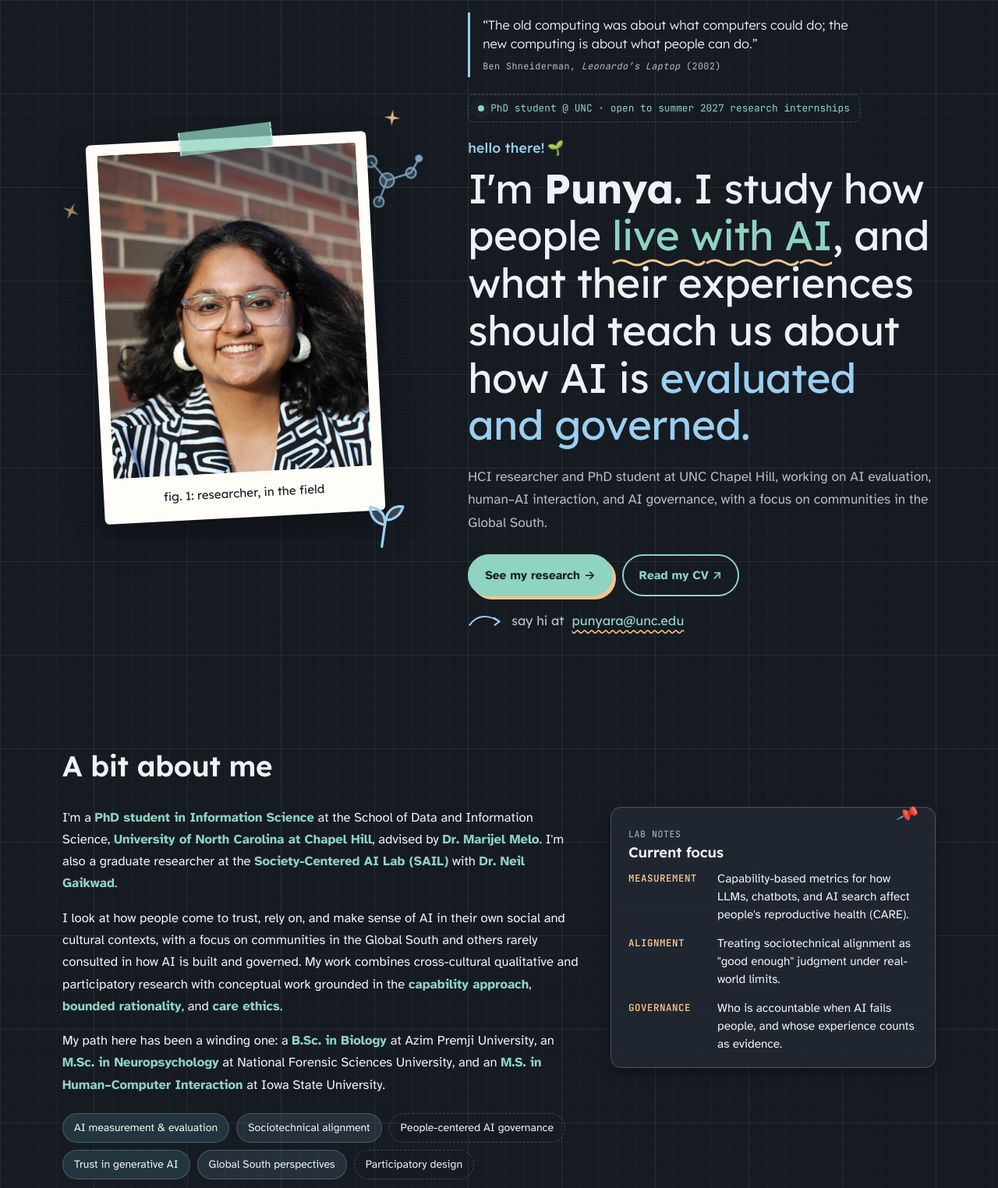
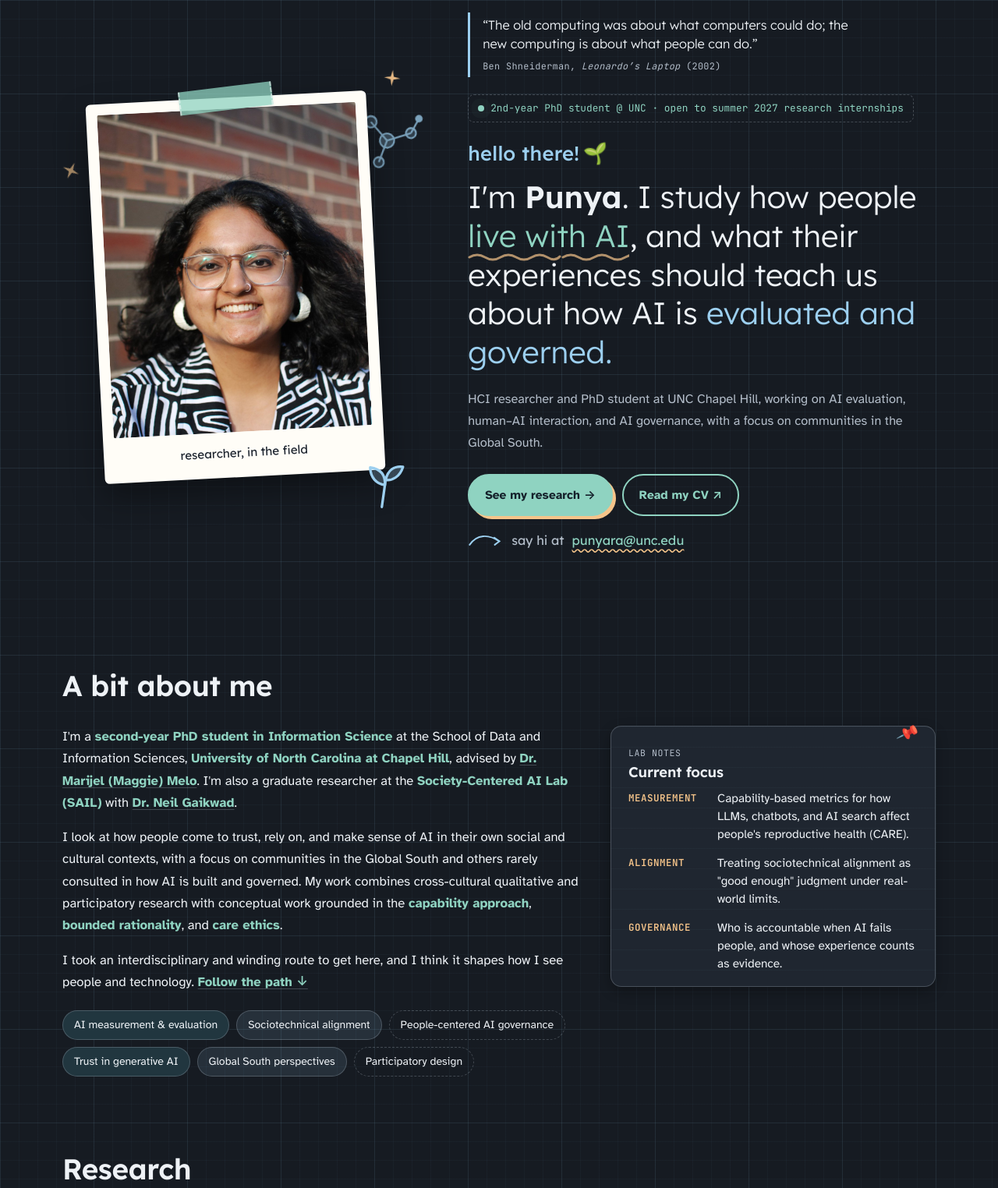
Before and after one commit to punya-aragula/punya-aragula.github.io, a plain HTML site: page index.html in a window 1280 px wide. Shown: the part 120-1644 px from the top of the page at 78% size. Drawn offline with Linux system fonts and the light colour scheme.

Commit message:
Add files via upload

```diff
--- a/index.html
+++ b/index.html
@@ -94,7 +94,7 @@
     <figure class="polaroid">
       <span aria-hidden="true" class="tape"></span>
       <img alt="Portrait of Punya Aragula smiling in front of a curved brick wall" fetchpriority="high" height="1200" src="profile.jpg" width="960"/>
-      <figcaption>fig. 1: researcher, in the field</figcaption>
+      <figcaption>researcher, in the field</figcaption>
     </figure>
     <svg aria-hidden="true" class="doodle doodle-sprout" viewBox="0 0 64 64" fill="none" stroke="currentColor" stroke-width="3" stroke-linecap="round" stroke-linejoin="round">
       <path d="M32 60 C32 46 32 38 32 30"/>
@@ -108,7 +108,7 @@
       <blockquote>“The old computing was about what computers could do; the new computing is about what people can do.”</blockquote>
       <figcaption>Ben Shneiderman, <cite>Leonardo’s Laptop</cite> (2002)</figcaption>
     </figure>
-    <p class="status-chip"><span aria-hidden="true" class="status-dot"></span>PhD student @ UNC · open to summer 2027 research internships</p>
+    <p class="status-chip"><span aria-hidden="true" class="status-dot"></span>2nd-year PhD student @ UNC · open to summer 2027 research internships</p>
     <p class="intro-hello">hello there! <span aria-hidden="true" class="sprout-wiggle">🌱</span></p>
     <h1 id="intro-title">I'm <strong>Punya</strong>. I study how people <span class="squiggle">live with AI</span>, and what their experiences should teach us about how AI is <span class="soft">evaluated and governed.</span></h1>
     <p class="intro-summary">HCI researcher and PhD student at UNC Chapel Hill, working on AI evaluation, human–AI interaction, and AI governance, with a focus on communities in the Global South.</p>
@@ -128,9 +128,9 @@
   <div class="section-head"><h2 id="about-heading">A bit about me</h2></div>
   <div class="about-grid">
     <div class="prose">
-      <p>I'm a <strong>PhD student in Information Science</strong> at the School of Data and Information Science, <strong>University of North Carolina at Chapel Hill</strong>, advised by <strong>Dr. Marijel Melo</strong>. I'm also a graduate researcher at the <strong>Society-Centered AI Lab (SAIL)</strong> with <strong>Dr. Neil Gaikwad</strong>.</p>
+      <p>I'm a <strong>second-year PhD student in Information Science</strong> at the School of Data and Information Sciences, <strong>University of North Carolina at Chapel Hill</strong>, advised by <a class="person-link" href="https://sites.google.com/view/maggiemelo" rel="noopener noreferrer" target="_blank">Dr. Marijel (Maggie) Melo</a>. I'm also a graduate researcher at the <strong>Society-Centered AI Lab (SAIL)</strong> with <a class="person-link" href="https://www.cs.unc.edu/~gaikwad/" rel="noopener noreferrer" target="_blank">Dr. Neil Gaikwad</a>.</p>
       <p>I look at how people come to trust, rely on, and make sense of AI in their own social and cultural contexts, with a focus on communities in the Global South and others rarely consulted in how AI is built and governed. My work combines cross-cultural qualitative and participatory research with conceptual work grounded in the <strong>capability approach</strong>, <strong>bounded rationality</strong>, and <strong>care ethics</strong>.</p>
-      <p>My path here has been a winding one: a <strong>B.Sc. in Biology</strong> at Azim Premji University, an <strong>M.Sc. in Neuropsychology</strong> at National Forensic Sciences University, and an <strong>M.S. in Human–Computer Interaction</strong> at Iowa State University.</p>
+      <p>I took an interdisciplinary and winding route to get here, and I think it shapes how I see people and technology. <a class="person-link" href="#education">Follow the path ↓</a></p>
       <div aria-label="Research interests" class="chips">
         <span>AI measurement &amp; evaluation</span>
         <span>Sociotechnical alignment</span>
@@ -246,7 +246,7 @@
     <li>
       <div class="exp-time">Apr 2026 – now</div>
       <h3>Graduate Researcher <span class="dim">· Society-Centered AI Lab (SAIL), UNC Chapel Hill</span></h3>
-      <span class="exp-place">Chapel Hill, NC · PI: Dr. Neil Gaikwad</span>
+      <span class="exp-place">Chapel Hill, NC · PI: <a class="person-link" href="https://www.cs.unc.edu/~gaikwad/" rel="noopener noreferrer" target="_blank">Dr. Neil Gaikwad</a></span>
       <p>Building frameworks for judging AI alignment and governance, and leading qualitative studies of how chatbots and AI search shape people’s reproductive health, which informed the CARE framework.</p>
     </li>
     <li>
@@ -258,13 +258,13 @@
     <li>
       <div class="exp-time">Aug 2025 – Apr 2026</div>
       <h3>Graduate Researcher <span class="dim">· UNC Chapel Hill</span></h3>
-      <span class="exp-place">Chapel Hill, NC · PI: Dr. William Payne</span>
+      <span class="exp-place">Chapel Hill, NC · PI: <a class="person-link" href="https://williepayne.com/" rel="noopener noreferrer" target="_blank">Dr. William Payne</a></span>
       <p>Designed and fabricated tactile learning tools that make music synthesizers accessible to blind and low-vision learners (NIME ’26).</p>
     </li>
     <li>
       <div class="exp-time">Nov 2023 – May 2025</div>
       <h3>Graduate Researcher <span class="dim">· Iowa State University</span></h3>
-      <span class="exp-place">Ames, IA · Advisor: Dr. Kimberly Elman Zarecor</span>
+      <span class="exp-place">Ames, IA · Advisor: <a class="person-link" href="https://faculty.sites.iastate.edu/zarecor/" rel="noopener noreferrer" target="_blank">Dr. Kimberly Elman Zarecor</a></span>
       <p>Led an 18-interview study of how people in India and Namibia come to trust generative AI (M.S. thesis), and co-designed an arts-based STEM pilot with K-12 Tribal students.</p>
     </li>
     <li>
@@ -298,14 +298,14 @@
       <span class="edu-years">2023 – 2025</span>
       <h3>M.S. Human–Computer Interaction</h3>
       <p class="edu-school">Iowa State University<br/>Ames, IA</p>
-      <p class="edu-advisor">Advisor: Dr. Kimberly Elman Zarecor</p>
+      <p class="edu-advisor">Advisor: <a class="person-link" href="https://faculty.sites.iastate.edu/zarecor/" rel="noopener noreferrer" target="_blank">Dr. Kimberly Elman Zarecor</a></p>
     </li>
     <li class="edu-now">
       <span aria-hidden="true" class="edu-dot">🎓</span>
       <span class="edu-years">2025 – present</span>
       <h3>Ph.D. Information Science</h3>
       <p class="edu-school">University of North Carolina at Chapel Hill</p>
-      <p class="edu-advisor">Advisor: Dr. Marijel Melo</p>
+      <p class="edu-advisor">Advisor: <a class="person-link" href="https://sites.google.com/view/maggiemelo" rel="noopener noreferrer" target="_blank">Dr. Marijel (Maggie) Melo</a></p>
     </li>
   </ol>
 
@@ -388,7 +388,6 @@
       <div class="gallery">
       <figure><a class="zoom" href="photos/food-thali-1.jpg" data-caption="kitchen experiment no. 1"><img src="photos/food-thali-1-sm.jpg" alt="A steel plate of rice, chickpeas, curry and a vegetable side, in the sun" loading="lazy" width="675" height="900"/></a><figcaption>kitchen experiment no. 1</figcaption></figure>
       <figure><a class="zoom" href="photos/food-plate-colour.jpg" data-caption="kitchen experiment no. 2"><img src="photos/food-plate-colour-sm.jpg" alt="A steel plate with chickpeas, okra, a white vegetable side and golden fried dumplings on a deep red cloth" loading="lazy" width="675" height="900"/></a><figcaption>kitchen experiment no. 2</figcaption></figure>
-      <figure><a class="zoom" href="photos/food-thali-2.jpg" data-caption="kitchen experiment no. 3"><img src="photos/food-thali-2-sm.jpg" alt="A steel plate with a dark dosa, two vegetable sides and a small bowl of curry" loading="lazy" width="675" height="900"/></a><figcaption>kitchen experiment no. 3</figcaption></figure>
       </div>
     </div>
     <div class="field-col">
--- a/styles.css
+++ b/styles.css
@@ -558,3 +558,14 @@ h1, h2, h3, h4 { font-weight: 600; letter-spacing: -0.01em; }
 .method-tools { display: flex; flex-wrap: wrap; gap: 6px; margin-top: auto; padding-top: 16px; }
 .method-tools span { font-family: var(--mono); font-size: 0.72rem; padding: 3px 9px; border-radius: 6px; border: 1px solid var(--line-strong); color: var(--sun); background: rgba(245, 196, 138, 0.06); }
 :root[data-theme="light"] .method-tools span { color: #8A4F00; }
+
+/* soften hero; links to people */
+.intro h1 { font-size: clamp(1.75rem, 3.1vw, 2.55rem); font-weight: 300; line-height: 1.25; letter-spacing: 0; }
+.intro h1 strong { font-weight: 600; }
+.intro-hello { font-size: clamp(1.35rem, 2vw, 1.6rem); font-weight: 500; margin-bottom: 10px; }
+.intro-summary { font-size: 1.02rem; }
+.squiggle::after { opacity: .7; }
+.person-link { color: var(--accent); font-weight: 600; text-decoration: underline; text-decoration-color: var(--line-strong); text-underline-offset: 3px; }
+.person-link:hover { text-decoration-color: var(--accent); }
+:root[data-theme="light"] .btn-primary { color: #FFFFFF; box-shadow: 4px 4px 0 #E69F00; }
+:root[data-theme="light"] .btn-primary:hover { box-shadow: 6px 6px 0 #E69F00; }
```
